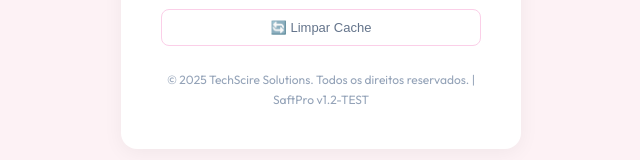
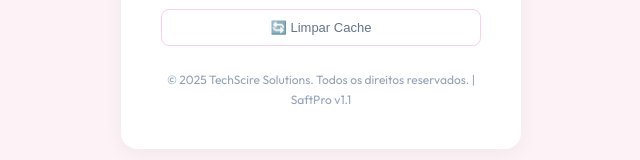
Before and after one commit to JRivers-pt/SaftPRO, a Next.js app: page / in a window 1280 px wide. Shown: the part 559-719 px from the top of the page, without its empty margins (319-959 px from the left). Built offline with nearby package versions, Linux system fonts and the light colour scheme.

Commit message:
chore: finalize branding - remove TEST suffix

```diff
--- a/src/components/AuthGuard.js
+++ b/src/components/AuthGuard.js
@@ -199,7 +199,7 @@ export default function AuthGuard({ children }) {
                     </form>
 
                     <p style={{ fontSize: '12px', color: 'var(--text-muted)', marginTop: '24px' }}>
-                        © 2025 TechScire Solutions. Todos os direitos reservados. | SaftPro v1.2-TEST
+                        © 2025 TechScire Solutions. Todos os direitos reservados. | SaftPro v1.1
                     </p>
                 </div>
             </main>
```
